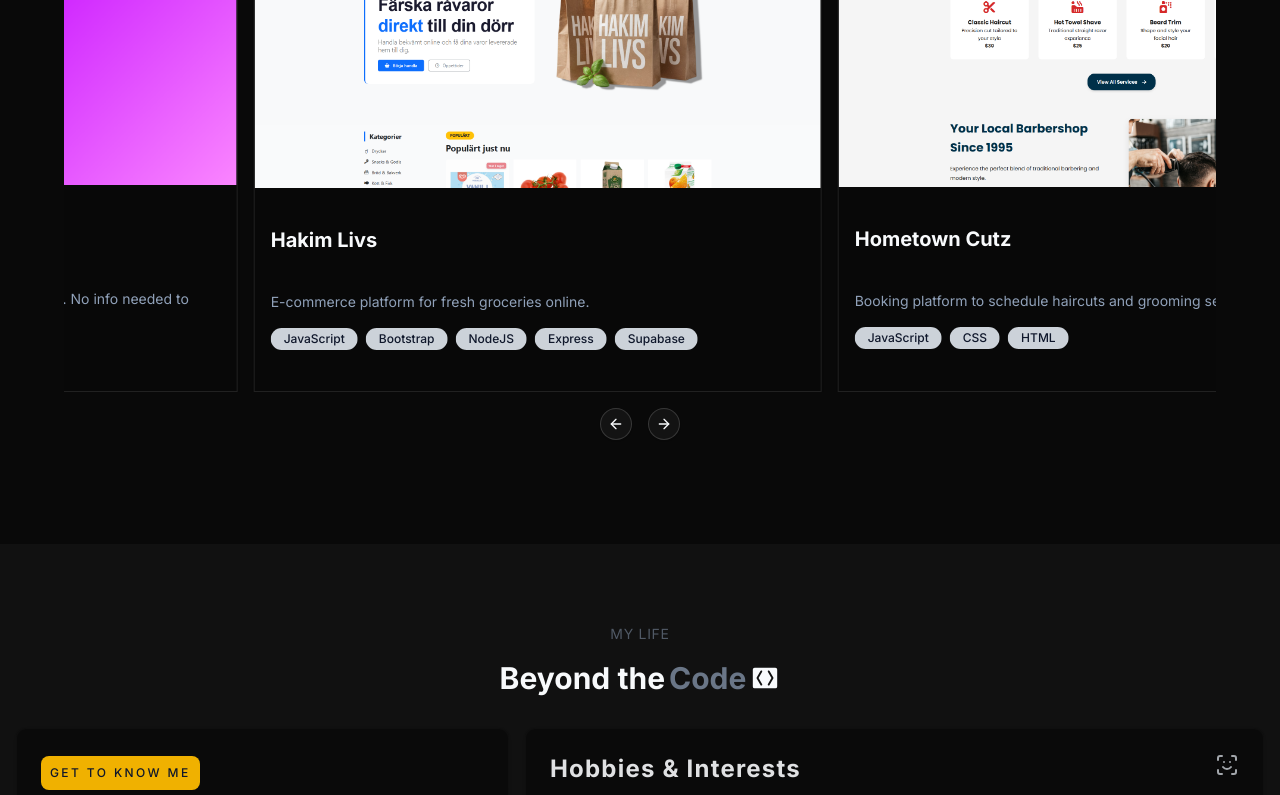
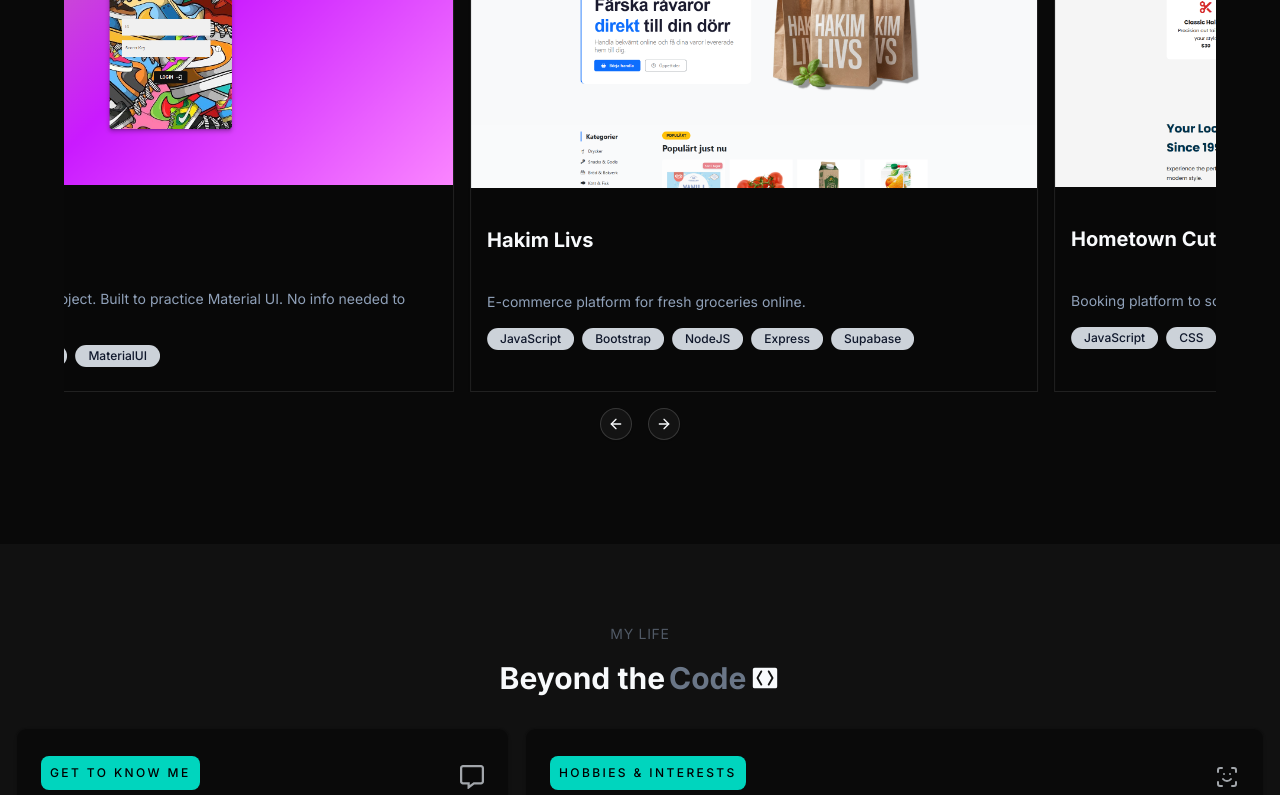
Before and after one commit to hassohamid/Portfolio-V1, a React (Vite) app: page / in a window 1280 px wide. Shown: the part 2000-2795 px from the top of the page. Built offline with nearby package versions, Linux system fonts and the light colour scheme.

Commit message:
Refinement

```diff
--- a/src/layout/BeyondCode.tsx
+++ b/src/layout/BeyondCode.tsx
@@ -12,13 +12,14 @@ import { Interests } from "@/data/Interests";
 import { motion } from "framer-motion";
 import { Badge } from "@/components/ui/badge";
 
+import { FaRegCommentAlt } from "react-icons/fa";
+
 export default function BeyondCode() {
   return (
-    <section className="py-20 bg-[#f8f8f8] dark:bg-[#111111] ">
+    <section id="BeyondCode" className="py-20 bg-[#f8f8f8] dark:bg-[#111111] ">
       <div className="flex flex-col items-center">
         <h1 className="mb-4 text-sm text-muted-foreground/50 tracking-wider">
-          {" "}
-          MY LIFE{" "}
+          MY LIFE
         </h1>
         <h1 className="text-3xl text-center font-bold mb-4 flex items-center gap-1  ">
           Beyond the <span className="text-muted-foreground/70  ">Code</span>
@@ -30,26 +31,21 @@ export default function BeyondCode() {
       </div>
 
       <div className="container max-w-8xl mx-auto ">
-        <div className="absolute top-0 right-5 z-10 p-2 ">
-          <ScanFace size={20} className="text-primary/50 hover:text-primary" />
-        </div>
-
         <motion.div
           initial={{ opacity: 0, y: 20 }}
           animate={{ opacity: 1, y: 0 }}
           transition={{ duration: 0.6 }}
           className="flex flex-col sm:flex-row gap-4 p-4 sm:justify-center"
         >
-          {" "}
           <Card className="w-full sm:w-2/3 rounded-lg border border-border/20 shadow-sm backdrop-blur-sm bg-background/80">
-            <CardHeader className="pb-4">
+            <CardHeader className="relative">
               <motion.div
                 initial={{ opacity: 0, y: -10 }}
                 animate={{ opacity: 1, y: 0 }}
                 transition={{ delay: 0.1, duration: 0.5 }}
               >
                 <CardTitle className="text-2xl  tracking-widest ">
-                  <Badge className="p-2 dark:bg-yellow-500">
+                  <Badge className="p-2 bg-teal-400 text-black">
                     GET TO KNOW ME
                   </Badge>
                 </CardTitle>
@@ -57,6 +53,10 @@ export default function BeyondCode() {
                   Who am I outside the techy world?
                 </CardDescription>
               </motion.div>
+              <FaRegCommentAlt
+                className="text-primary/70 absolute top-3 right-6 "
+                size={24}
+              />
             </CardHeader>
             <CardContent>
               <motion.div
@@ -84,30 +84,28 @@ export default function BeyondCode() {
             </CardFooter>
           </Card>
           <Card className="w-full rounded-lg border border-border/20 shadow-sm backdrop-blur-sm bg-background/80">
-            <CardHeader className="relative pb-6">
-              <motion.div
-                className="absolute top-0 right-6"
-                initial={{ opacity: 0, x: 20 }}
-                animate={{ opacity: 1, x: 0 }}
-                whileHover={{ rotate: 15, scale: 1.1 }}
-                transition={{ type: "spring", stiffness: 300, damping: 10 }}
-              >
-                <ScanFace className="text-primary/70" size={24} />
-              </motion.div>
+            <CardHeader className="relative ">
+              <ScanFace
+                className="text-primary/70 absolute top-3 right-6"
+                size={24}
+              />
+
               <motion.div
                 initial={{ opacity: 0, y: -10 }}
                 animate={{ opacity: 1, y: 0 }}
                 transition={{ delay: 0.2, duration: 0.5 }}
               >
-                <CardTitle className="text-2xl text-foreground/90 tracking-wider font-bold">
-                  Hobbies & Interests
+                <CardTitle className="text-2xl text-foreground/90 tracking-widest font-bold">
+                  <Badge className="p-2 bg-teal-400 text-black">
+                    HOBBIES & INTERESTS
+                  </Badge>
                 </CardTitle>
                 <CardDescription className="mt-2">
                   A big part of my life consists of
                 </CardDescription>
               </motion.div>
             </CardHeader>
-            <CardContent className="grid grid-cols-2 sm:grid-cols-3 gap-4 p-4">
+            <CardContent className="grid grid-cols-4 sm:grid-cols-4 gap-4 p-4">
               {Interests.map((interest, index) => {
                 return (
                   <motion.div
@@ -144,14 +142,6 @@ export default function BeyondCode() {
             </CardContent>
           </Card>{" "}
         </motion.div>
-        <motion.div
-          className="p-4"
-          initial={{ opacity: 0 }}
-          animate={{ opacity: 1 }}
-          transition={{ delay: 0.8 }}
-        >
-          <Card className="rounded-lg border border-border/20 shadow-sm backdrop-blur-sm bg-background/80"></Card>
-        </motion.div>
       </div>
     </section>
   );
```
